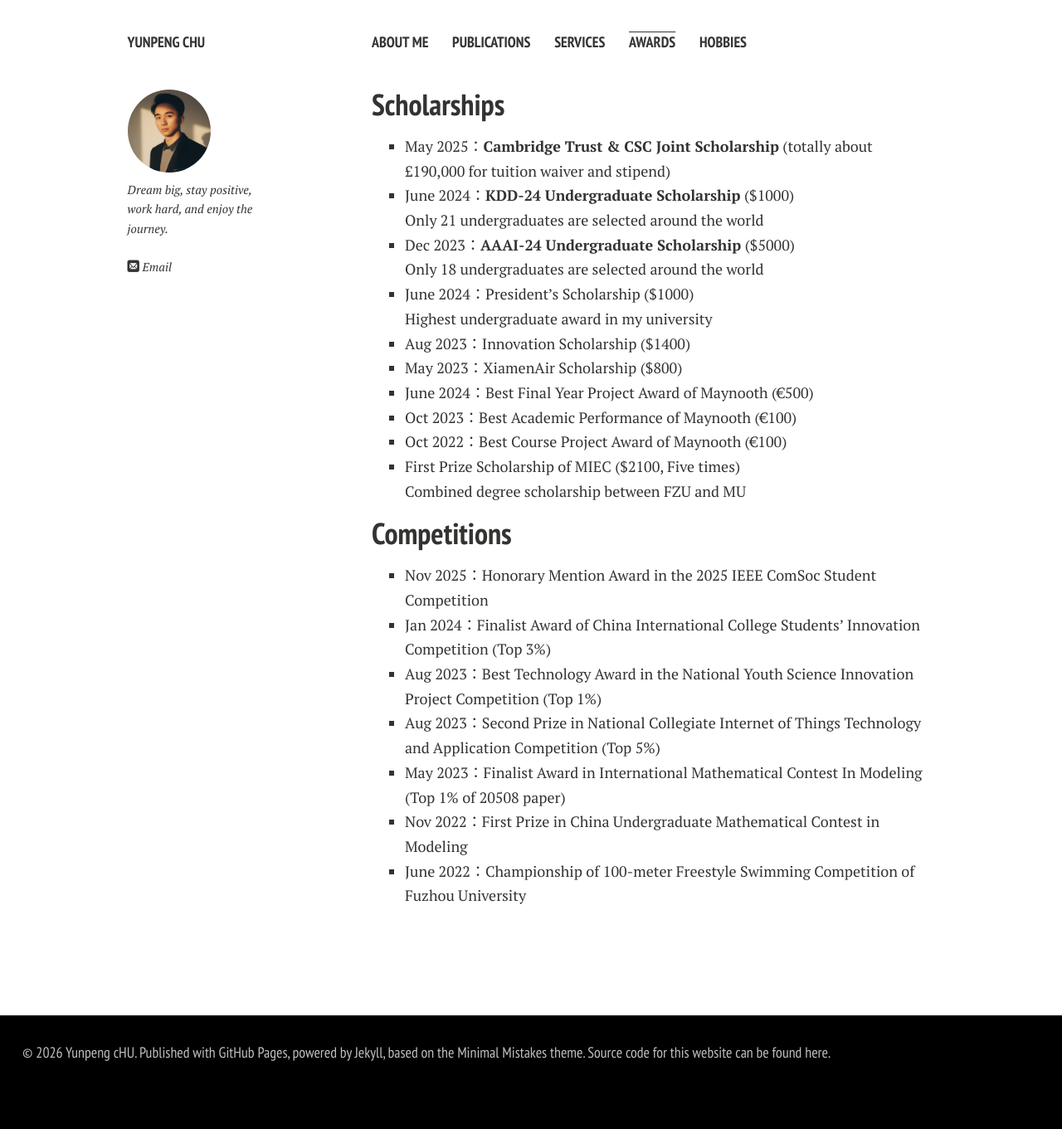
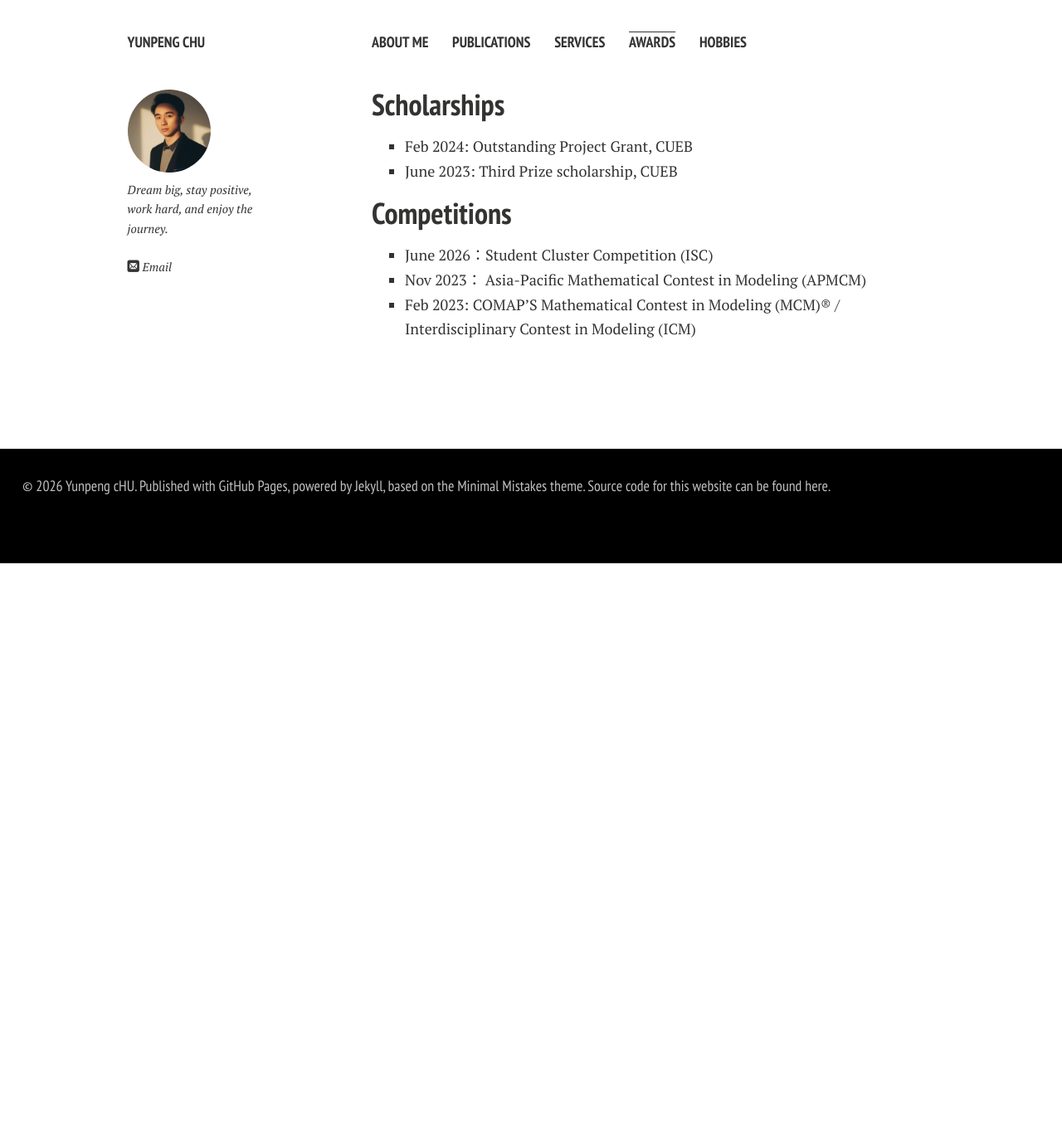
Before and after one commit to yunpeng2004/Home, a Jekyll site: the page built from awards.md, in a window 1280 px wide. Shown: the whole page at 83% size. Built offline with Jekyll 4.4.1, drawn with Linux system fonts in a browser that asks for light colours; nearby versions of some CDN libraries; comment, search, counter and statistics services are not loaded; a style sheet for code colours, icons or effects is not loaded; after the commit the page ends 900 px from its top, so only the background shows below that.

Commit message:
Update competition

```diff
--- a/awards.md
+++ b/awards.md
@@ -6,25 +6,13 @@ title: Awards
 
 ## Scholarships
 
-- May 2025：**Cambridge Trust & CSC Joint Scholarship** (totally about £190,000 for tuition waiver and stipend)
-- June 2024：**KDD-24 Undergraduate Scholarship** ($1000)<br>Only 21 undergraduates are selected around the world
-- Dec 2023：**AAAI-24 Undergraduate Scholarship** ($5000)<br>Only 18 undergraduates are selected around the world
-- June 2024：President’s Scholarship ($1000)<br>Highest undergraduate award in my university
-- Aug 2023：Innovation Scholarship ($1400)<br>
-- May 2023：XiamenAir Scholarship ($800)<br>
-- June 2024：Best Final Year Project Award of Maynooth (€500)
-- Oct 2023：Best Academic Performance of Maynooth (€100)
-- Oct 2022：Best Course Project Award of Maynooth (€100)
-- First Prize Scholarship of MIEC ($2100, Five times)<br>Combined degree scholarship between FZU and MU<br>
+- Feb 2024:  Outstanding Project Grant, CUEB
+- June 2023: Third Prize scholarship, CUEB
 
 ## Competitions
 
-- Nov 2025：Honorary Mention Award in the 2025 IEEE ComSoc Student Competition
-- Jan 2024：Finalist Award of China International College Students’ Innovation Competition (Top 3%)
-- Aug 2023：Best Technology Award in the National Youth Science Innovation Project Competition (Top 1%)
-- Aug 2023：Second Prize in National Collegiate Internet of Things Technology and Application Competition (Top 5%)
-- May 2023：Finalist Award in International Mathematical Contest In Modeling (Top 1% of 20508 paper)
-- Nov 2022：First Prize in China Undergraduate Mathematical Contest in Modeling
-- June 2022：Championship of 100-meter Freestyle Swimming Competition of Fuzhou University<br>
+- June 2026：Student Cluster Competition (ISC)
+- Nov 2023： Asia-Pacific Mathematical Contest in Modeling (APMCM)
+- Feb 2023:  COMAP'S Mathematical Contest in Modeling (MCM)® / Interdisciplinary Contest in Modeling (ICM)
 
 <br>
```
